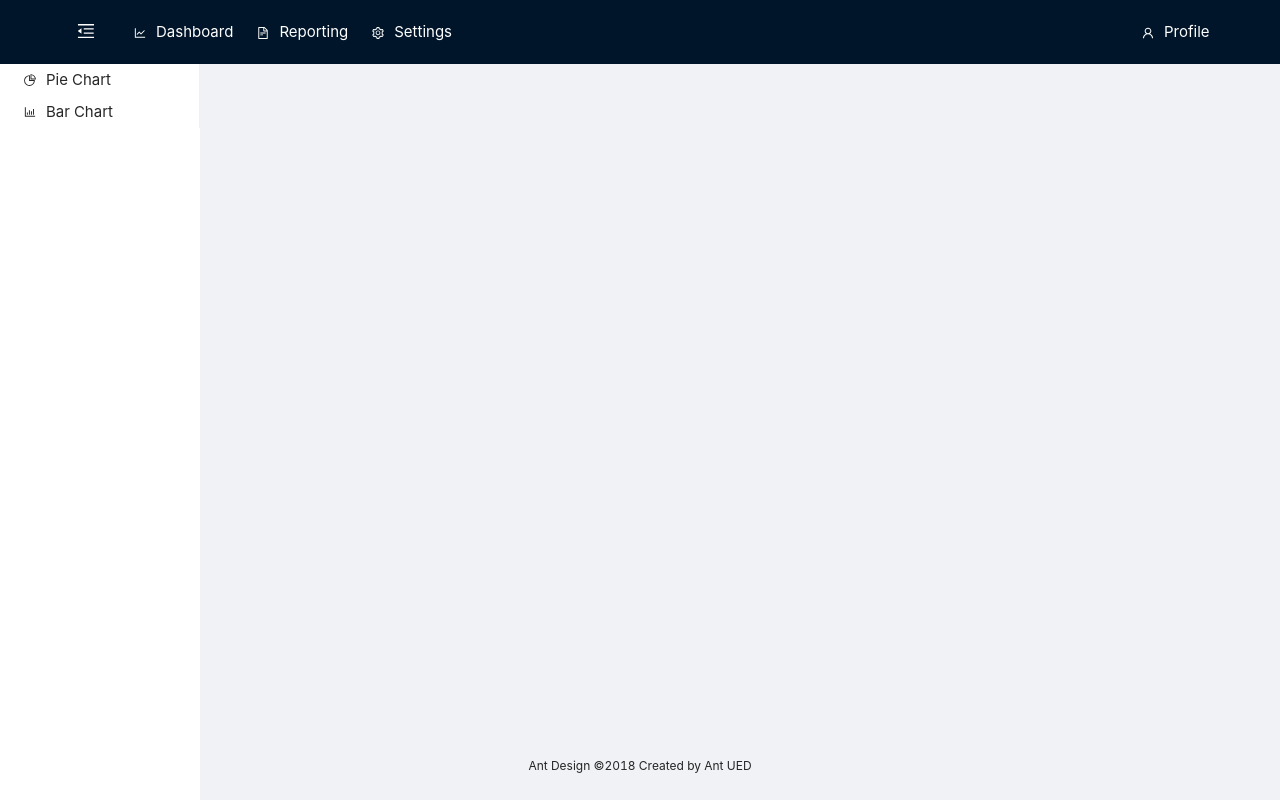
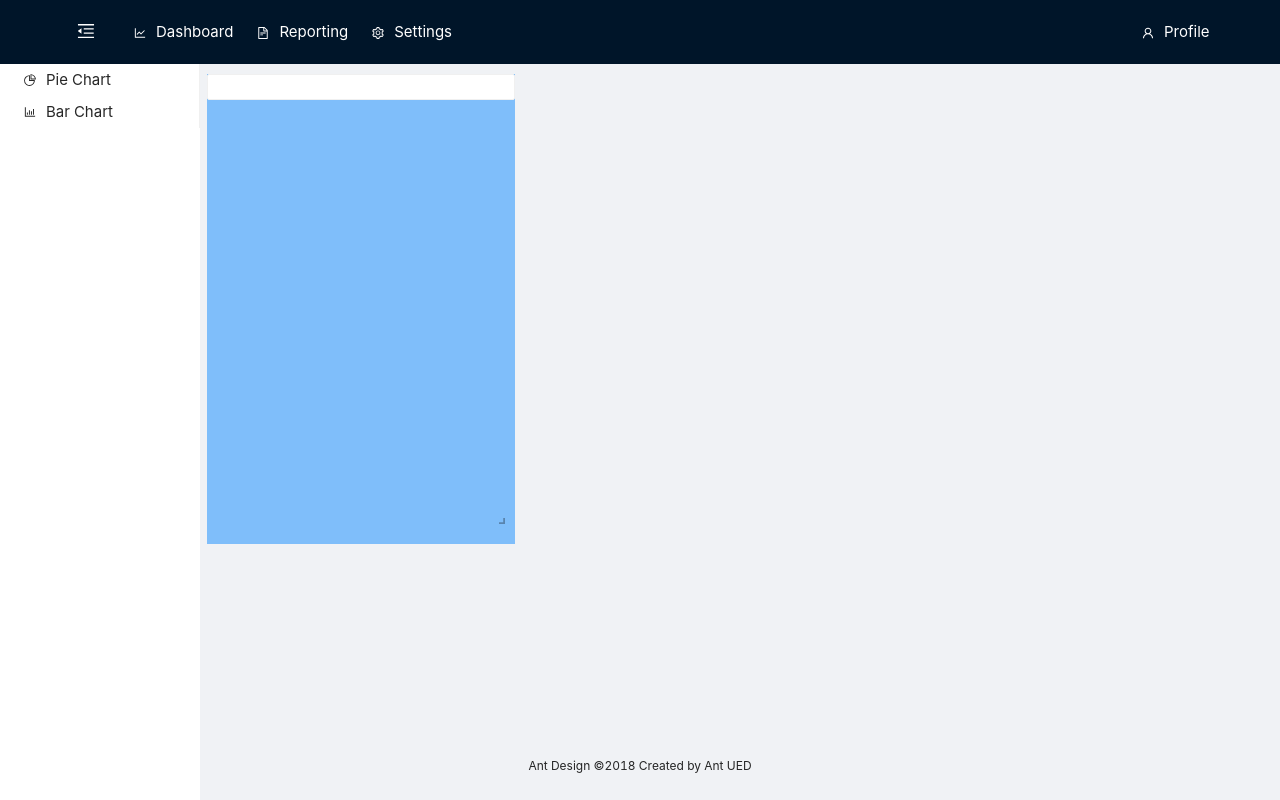
Before and after one commit to MariemSlimene7797/bi-project, a React (Create React App) app: page /Dashboard in a window 1280 px wide. Built offline with nearby package versions, Linux system fonts and the light colour scheme; what @tolgee/i18next would draw is missing.

Commit message:
example of GridLayout

```diff
--- a/src/pages/Dashboard/DashboardContainer/CardDashboard.tsx
+++ b/src/pages/Dashboard/DashboardContainer/CardDashboard.tsx
@@ -1,5 +1,6 @@
 import { Card, CardProps } from 'antd';
 import React from 'react';
+import ReactGridLayout from 'react-grid-layout';
 import { DashboardElementType } from '../../../contexts/ToolBoxContext';
 import BarChartTool from './BarChartTool';
 import PieChartTool from './PieChartTool';
--- /dev/null
+++ b/src/pages/Dashboard/DashboardContainer/GridLayout/GridLayout.tsx
@@ -0,0 +1,32 @@
+import { Card } from 'antd';
+import React from 'react';
+
+import RGL, { WidthProvider } from 'react-grid-layout';
+import { PieChart } from 'recharts';
+import BarChartTool from '../BarChartTool';
+import DashCard from '../CardDashboard';
+
+import './index.css';
+
+const ReactGridLayout = WidthProvider(RGL);
+interface defaultProps {
+  isDraggable: true;
+  isResizable: true;
+  items: 5;
+  rowHeight: 30;
+  preventCollision: false;
+  compactType: null;
+  cols: 12;
+}
+
+const MinMaxLayout: React.FC = () => {
+  return (
+    <ReactGridLayout>
+      <div key="1" data-grid={{ x: 3, y: 0, w: 3, h: 3, static: false }}>
+        <Card />
+      </div>
+    </ReactGridLayout>
+  );
+};
+
+export default MinMaxLayout;
--- /dev/null
+++ b/src/pages/Dashboard/DashboardContainer/GridLayout/index.css
@@ -0,0 +1,60 @@
+.react-grid-layout {
+  position: relative;
+  transition: height 200ms ease;
+}
+.react-grid-item {
+  transition: all 200ms ease;
+  transition-property: left, top;
+  background: rgba(0, 132, 255, 0.473);
+  font-family: Arial, Helvetica, sans-serif;
+  text-align: center;
+}
+.react-grid-item span {
+  display: inline-block;
+  padding: 20px 10px;
+}
+.react-grid-item.cssTransforms {
+  transition-property: transform;
+}
+.react-grid-item.resizing {
+  z-index: 1;
+  will-change: width, height;
+}
+
+.react-grid-item.react-draggable-dragging {
+  transition: none;
+  z-index: 3;
+  will-change: transform;
+}
+
+.react-grid-item.react-grid-placeholder {
+  background: red;
+  opacity: 0.2;
+  transition-duration: 100ms;
+  z-index: 2;
+  -webkit-user-select: none;
+  -moz-user-select: none;
+  -ms-user-select: none;
+  -o-user-select: none;
+  user-select: none;
+}
+
+.react-grid-item > .react-resizable-handle {
+  position: absolute;
+  width: 20px;
+  height: 20px;
+  bottom: 0;
+  right: 0;
+  cursor: se-resize;
+}
+
+.react-grid-item > .react-resizable-handle::after {
+  content: "";
+  position: absolute;
+  right: 3px;
+  bottom: 3px;
+  width: 5px;
+  height: 5px;
+ border-bottom: transparent;
+ border-right: transparent;
+}
--- a/src/pages/Dashboard/index.tsx
+++ b/src/pages/Dashboard/index.tsx
@@ -1,12 +1,15 @@
 import React, { CSSProperties } from 'react';
+import ReactGridLayout from 'react-grid-layout';
 import DashboardContainer from './DashboardContainer';
+import MinMaxLayout from './DashboardContainer/GridLayout/GridLayout';
 import Sider from './Sider';
 
 const Dashboard: React.FC = () => {
   return (
     <div style={DashboardWrapperStyle}>
       <Sider />
-      <DashboardContainer />
+
+      <MinMaxLayout />
     </div>
   );
 };
```
